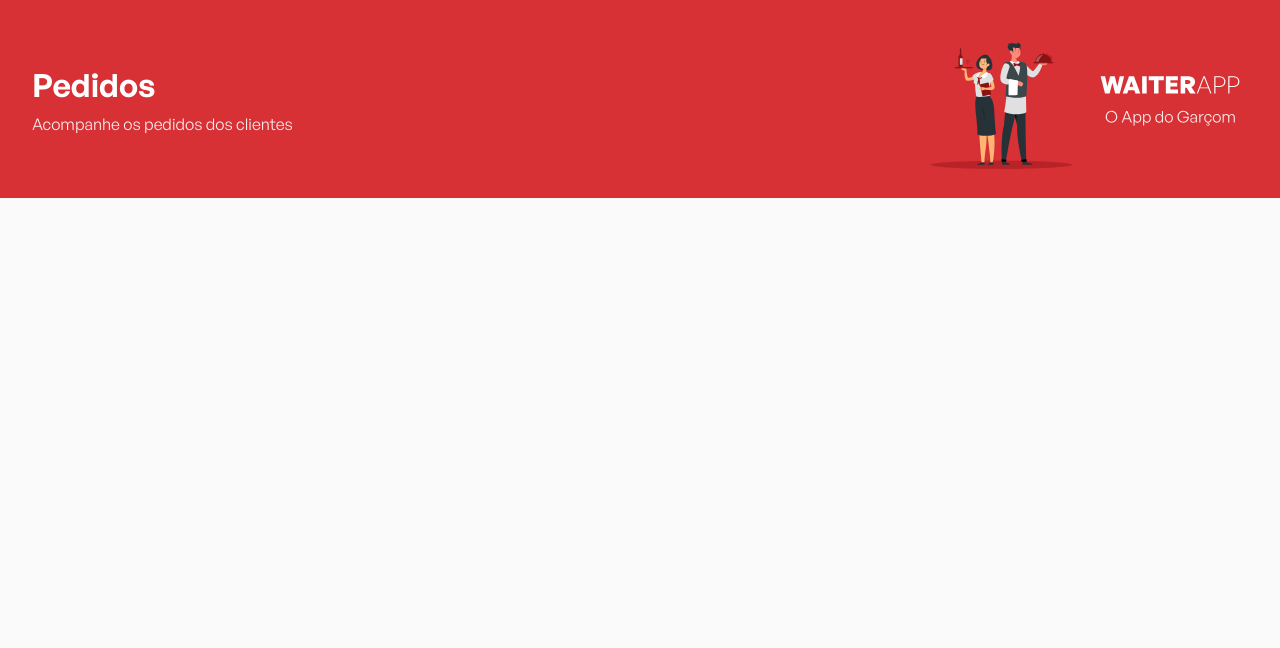
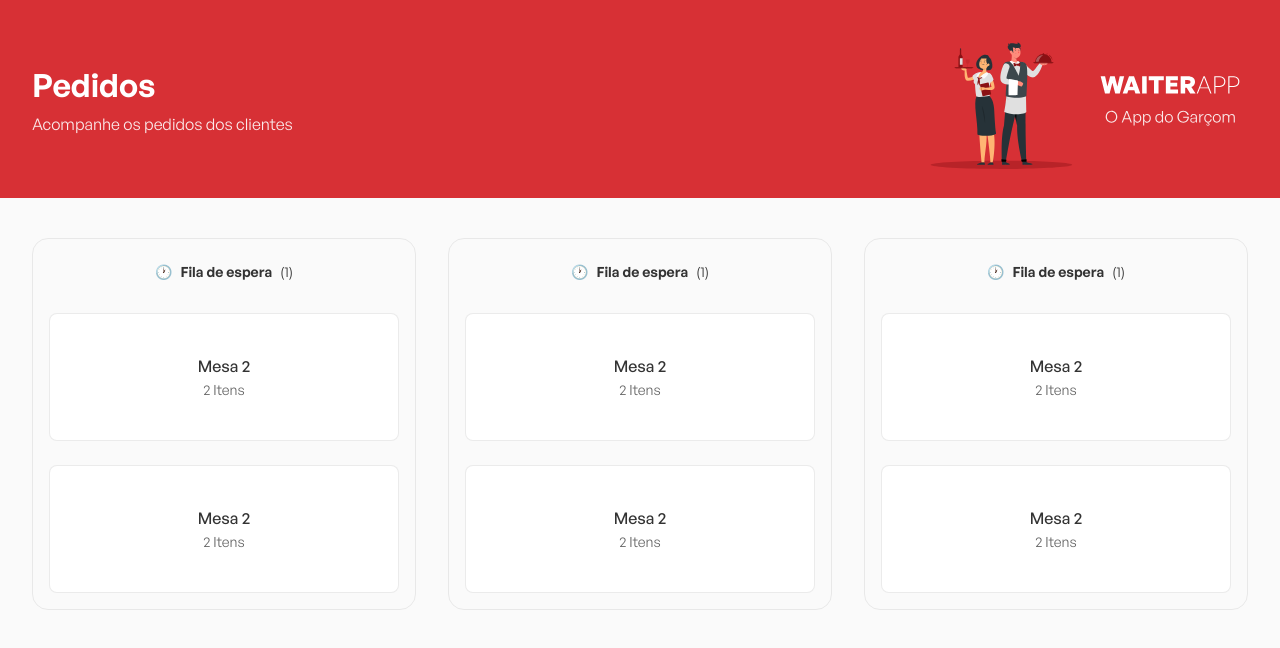
Before and after one commit to joao-hideki/waiterapp-frontend, a React (Vite) app: page / in a window 1280 px wide. Shown: the top 648 px of the page. Built offline with nearby package versions, Linux system fonts and the light colour scheme.

Commit message:
componente Orders

```diff
--- a/src/App.tsx
+++ b/src/App.tsx
@@ -1,4 +1,5 @@
 import { Header } from './components/Header';
+import { Orders } from './components/Orders';
 import { GlobalStyles } from './styles/GlobalStyles';
 
 export function App() {
@@ -6,6 +7,7 @@
     <>
       <GlobalStyles />
       <Header />
+      <Orders />
     </>
   );
 }
--- /dev/null
+++ b/src/components/Orders/index.tsx
@@ -0,0 +1,62 @@
+import { Board, Container, OrdersContainer } from './styles';
+
+export function Orders() {
+  return(
+    <Container>
+      <Board>
+        <header>
+          <span>🕐</span>
+          <strong>Fila de espera</strong>
+          <span>(1)</span>
+        </header>
+
+        <OrdersContainer>
+          <button type='button'>
+            <strong>Mesa 2</strong>
+            <span>2 Itens</span>
+          </button>
+          <button type='button'>
+            <strong>Mesa 2</strong>
+            <span>2 Itens</span>
+          </button>
+        </OrdersContainer>
+      </Board>
+      <Board>
+        <header>
+          <span>🕐</span>
+          <strong>Fila de espera</strong>
+          <span>(1)</span>
+        </header>
+
+        <OrdersContainer>
+          <button type='button'>
+            <strong>Mesa 2</strong>
+            <span>2 Itens</span>
+          </button>
+          <button type='button'>
+            <strong>Mesa 2</strong>
+            <span>2 Itens</span>
+          </button>
+        </OrdersContainer>
+      </Board>
+      <Board>
+        <header>
+          <span>🕐</span>
+          <strong>Fila de espera</strong>
+          <span>(1)</span>
+        </header>
+
+        <OrdersContainer>
+          <button type='button'>
+            <strong>Mesa 2</strong>
+            <span>2 Itens</span>
+          </button>
+          <button type='button'>
+            <strong>Mesa 2</strong>
+            <span>2 Itens</span>
+          </button>
+        </OrdersContainer>
+      </Board>
+    </Container>
+  );
+}
--- /dev/null
+++ b/src/components/Orders/styles.ts
@@ -0,0 +1,58 @@
+import styled from 'styled-components';
+
+export const Container = styled.div`
+  width: 100%;
+  max-width: 1216px;
+  margin: 40px auto;
+  display: flex;
+  gap: 32px;
+`;
+export const Board = styled.div`
+  padding: 16px;
+  border: 1px solid rgba(204, 204, 204, 0.4);
+  border-radius: 16px;
+  display: flex;
+  flex-direction: column;
+  align-items: center;
+  flex: 1;
+
+  header {
+    padding: 8px;
+    font-size: 14px;
+    display: flex;
+    align-items: center;
+    gap: 8px;
+  }
+`;
+export const OrdersContainer = styled.div`
+  display: flex;
+  flex-direction: column;
+  width: 100%;
+  margin-top: 24px;
+
+  button {
+    background-color: #fff;
+    border: 1px solid rgba(204, 204, 204, 0.4);
+    height: 128px;
+    border-radius: 8px;
+    width: 100%;
+    display: flex;
+    flex-direction: column;
+    align-items: center;
+    justify-content: center;
+    gap: 4px;
+
+    strong {
+      font-weight: 500;
+    }
+
+    span {
+      font-size: 14px;
+      color: #666;
+    }
+
+    & + button {
+      margin-top: 24px;
+    }
+  }
+`;
```
